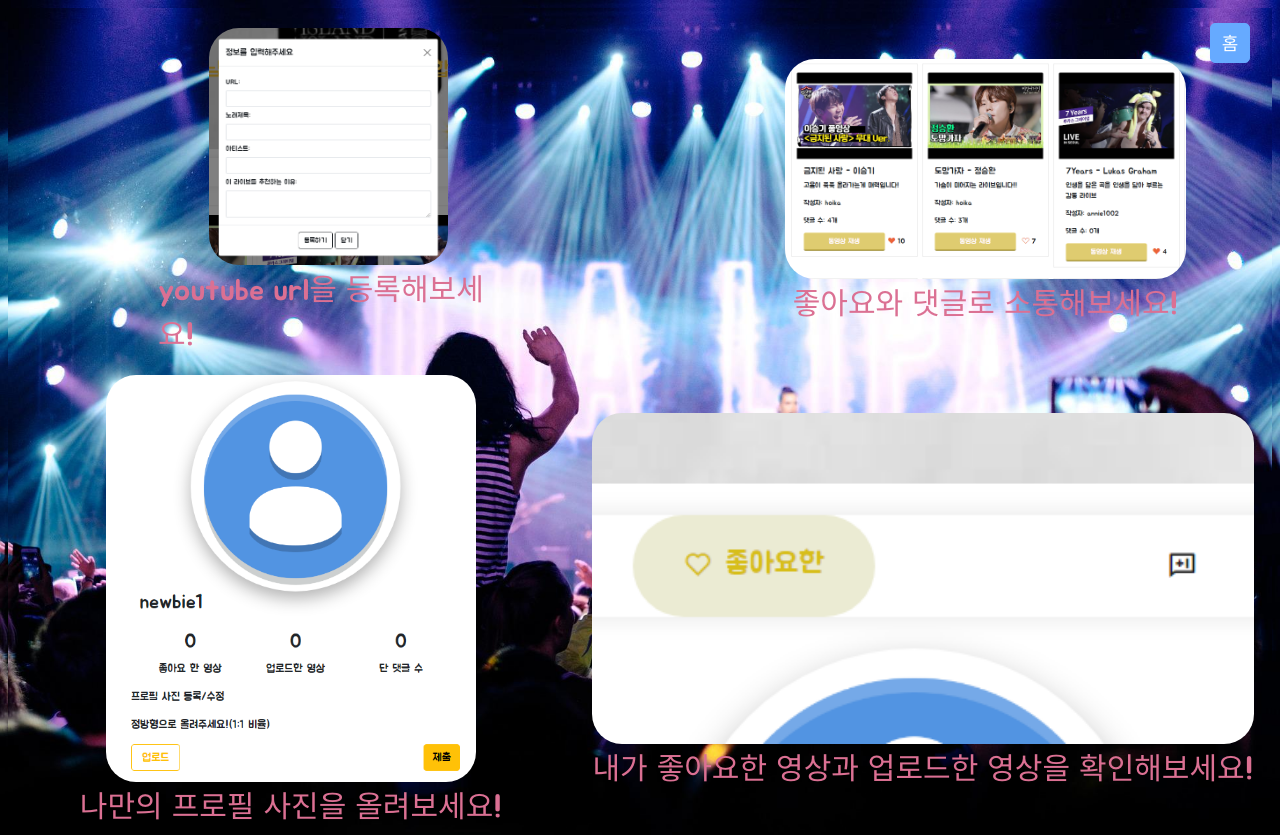
After one commit to urlive123/urlive, a Flask app: page /manual in a window 1280 px wide. The commit adds this page. Run offline with Flask 2, Linux system fonts and the light colour scheme.

Commit message:
no message

```diff
--- a/app.py
+++ b/app.py
@@ -28,6 +28,10 @@ def home():
 @app.route('/login')
 def login():
     return render_template('login.html')
+
+@app.route('/manual')
+def manual():
+    return render_template('manual.html')
 
 
 
@@ -117,15 +121,18 @@ def api_post_card():
 @app.route('/api/contents', methods=['GET'])
 def api_get_card():
     token_receive = request.cookies.get('mytoken')
+    current_page = request.args.get('page')
+    limit = 10
+    tot_count = db.urliveContents.count_documents({})
     try:
         payload = jwt.decode(token_receive, SECRET_KEY, algorithms=['HS256'])
-        content_list = list(db.urliveContents.find({}))
+        content_list = list(db.urliveContents.find({}).skip((int(current_page) - 1) * limit).limit(limit))
         for document in content_list:
             document['_id'] = str(document['_id'])
             document['comment_count'] = db.urliveComment.count_documents({"num": str(document['_id'])})
             document["count_heart"] = db.urliveLikes.count_documents({"post_id": document["_id"], "type": "heart"})
             document["heart_by_me"] = bool(db.urliveLikes.find_one({"post_id": document["_id"], "type": "heart", "id": payload['id']}))
-        return jsonify({'contents': content_list})
+        return jsonify({'contents': content_list, 'current_page': current_page, 'limit': limit, 'tot_count': tot_count})
     except jwt.ExpiredSignatureError:
         return redirect(url_for("home"))
     except jwt.exceptions.DecodeError:
--- a/static/index.js
+++ b/static/index.js
@@ -46,3 +46,7 @@ function media_check() {
 function loginpage() {
     window.location.replace("/login")
 }
+
+function manualpage() {
+    window.location.replace("/manual")
+}
--- /dev/null
+++ b/static/manual.css
@@ -0,0 +1,108 @@
+html, body {
+    background: url("../static/stepimg/background.jpg");
+    background-repeat: no-repeat;
+    background-size: cover;
+    color: palevioletred;
+    font-size: 30px;
+    font-family: 'Jua', sans-serif;
+}
+
+.section1 {
+    padding-left: 150px;
+    height: 50%;
+    display: flex;
+    justify-content: space-between;
+    align-items: center;
+    flex-direction: row;
+}
+
+.section2 {
+    height: 50%;
+    display: flex;
+    justify-content: space-between;
+    align-items: center;
+    flex-direction: row;
+}
+
+.step1 {
+    display: flex;
+    justify-content: space-between;
+    align-items: center;
+    flex-direction: column;
+    margin: 20px auto;
+
+}
+
+.step2 {
+    display: flex;
+    justify-content: space-between;
+    align-items: center;
+    flex-direction: column;
+    margin: 0 auto;
+    margin-left: 200px;
+}
+
+.step3 {
+    display: flex;
+    justify-content: space-between;
+    align-items: center;
+    flex-direction: column;
+    margin: 0 auto;
+}
+
+.step4 {
+    display: flex;
+    justify-content: space-between;
+    align-items: center;
+    flex-direction: column;
+    margin: 0 auto;
+}
+
+.step1-img {
+    width: 70%;
+    border-radius: 30px;
+}
+
+.step2-img {
+    width: 70%;
+    border-radius: 30px;
+}
+
+.step3-img {
+    width: 70%;
+    border-radius: 30px;
+}
+
+.step4-img {
+    width: 100%;
+    border-radius: 30px;
+}
+
+.nav-bar {
+    float: right;
+}
+
+#nav-btn {
+    right: 30px;
+    position: absolute;
+    display: block;
+    width: 40px;
+    height: 40px;
+    border: 1px #66aaff solid;;
+    border-radius: 5px;
+    margin: 15px auto;
+    background-color: #66aaff;
+    text-align: center;
+    cursor: pointer;
+    color: #333;
+    transition: all 0.9s;
+    font-family: 'Jua', sans-serif;
+    font-size: large;
+    color: white;
+}
+
+#nav-btn:hover {
+    color: #fff;
+    box-shadow: 200px 0 0 0 rgba(0, 0, 0, 0.25) inset,
+    -200px 0 0 0 rgba(0, 0, 0, 0.25) inset;
+}
--- /dev/null
+++ b/static/manual.js
@@ -0,0 +1,3 @@
+function gotohome() {
+    window.location.replace("/")
+}
--- a/static/mypage.js
+++ b/static/mypage.js
@@ -18,11 +18,9 @@ function media_check(id) {
         $('#titletxt').empty()
         let temp_html = ` <p style="color: #f3c238" class="line-1 anim-typewriter">${id}님</p>
                             <p style="color: #f3c238; -webkit-animation-delay: 5s;" class="line-1 anim-typewriter"> 어서오세요!</p>
-                                 <div class="logoutbtn">
-             <button onClick="logout()" type="button" class="btn btn-outline-danger">로그아웃</button>
-         </div>`
+                                 <div className="logoutbtn">
+            <button onClick="gotomain()" type="button" className="btn btn-outline-danger">뒤로가기</button>`
         $('#titletxt').append(temp_html)
-        $('#menu').show()
     }
 }
 
--- a/templates/index.html
+++ b/templates/index.html
@@ -90,9 +90,8 @@
     <div class="streamingtxt">
 
         <div class="btn-contain">
-
         <button onclick="loginpage()">시작하기</button>
-
+        <button onclick="manualpage()">이용방법</button>
         <h3>
             < 내 손을 잡아 >
         </h3>
--- /dev/null
+++ b/templates/manual.html
@@ -0,0 +1,38 @@
+<!DOCTYPE html>
+<html lang="en">
+<head>
+    <meta charset="UTF-8">
+    <script src="../static/manual.js"></script>
+    <link rel="stylesheet" href="../static/manual.css">
+    <link href="https://fonts.googleapis.com/css2?family=Jua&family=Nanum+Gothic&display=swap" rel="stylesheet">
+    <script src="https://cdn.jsdelivr.net/npm/bootstrap@5.0.2/dist/js/bootstrap.bundle.min.js"
+            integrity="sha384-MrcW6ZMFYlzcLA8Nl+NtUVF0sA7MsXsP1UyJoMp4YLEuNSfAP+JcXn/tWtIaxVXM"
+            crossorigin="anonymous"></script>
+    <title>Title</title>
+</head>
+<body>
+<nav class="nav-bar">
+    <button id="nav-btn" onclick="gotohome()"  type="button" class="btn btn-outline-danger">홈</button>
+</nav>
+<div class="section1">
+    <div class="step1">
+        <img class="step1-img" src="../static/stepimg/step1.png"/>
+        youtube url을 등록해보세요!
+    </div>
+    <div class="step2">
+        <img class="step2-img" src="../static/stepimg/step2.png"/>
+        좋아요와 댓글로 소통해보세요!
+    </div>
+</div>
+<div class="section2">
+    <div class="step3">
+        <img class="step3-img" src="../static/stepimg/step4.png"/>
+        나만의 프로필 사진을 올려보세요!
+    </div>
+    <div class="step4">
+        <img class="step4-img" src="../static/stepimg/step5.png"/>
+        내가 좋아요한 영상과 업로드한 영상을 확인해보세요!
+    </div>
+</div>
+</body>
+</html>
```
Also changed, not shown: static/main.css (+11 -2 lines), static/main.js (+16 -7 lines), templates/main.html (+14 -15 lines), templates/mypage.html (+5 -5 lines), static/stepimg/background.jpg (added), static/stepimg/step1.png (added), static/stepimg/step2.png (added), static/stepimg/step3.png (added), static/stepimg/step4.png (added), static/stepimg/step5.png (added).
